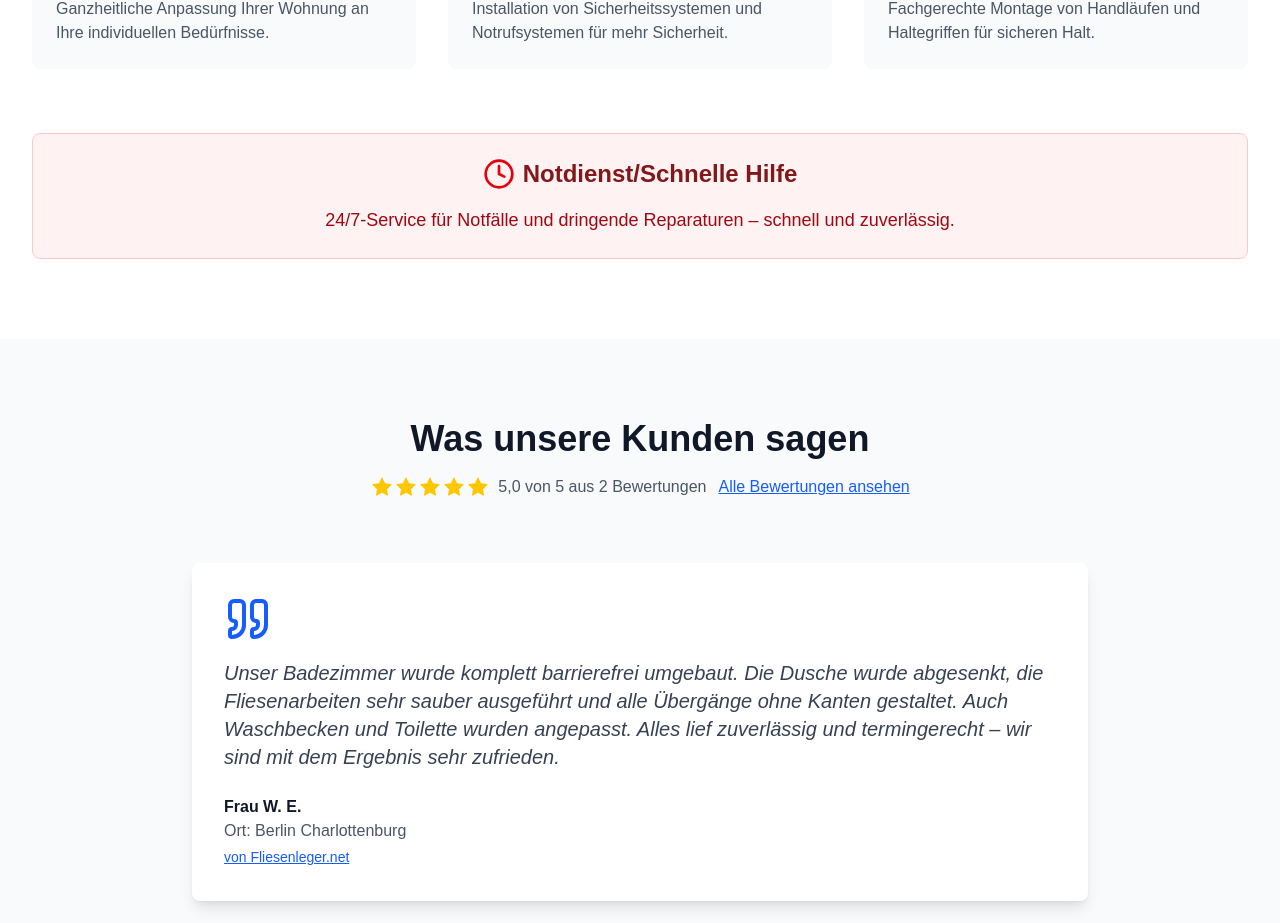
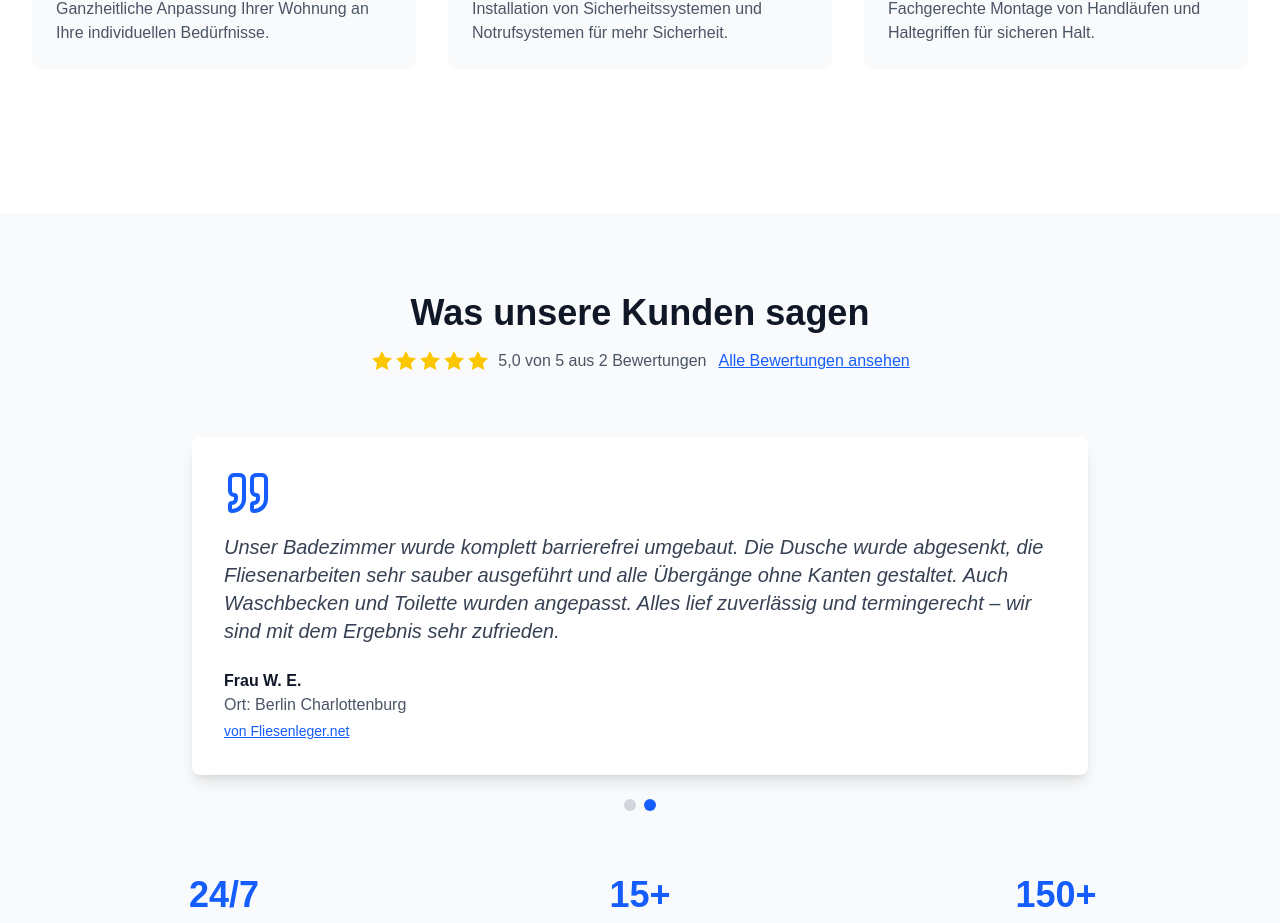
Before and after one commit to Hartoooooo/BBS, a Next.js app: page / in a window 1280 px wide. Shown: the part 1511-2434 px from the top of the page. Built offline with nearby package versions, Linux system fonts and the light colour scheme.

Commit message:
Remove Notdienst/Schnelle Hilfe section from Services

```diff
--- a/src/components/sections/Services.tsx
+++ b/src/components/sections/Services.tsx
@@ -75,16 +75,7 @@ const Services = () => {
           ))}
         </div>
 
-        {/* Notdienst Highlight */}
-        <div className="bg-red-50 border border-red-200 rounded-lg p-6 text-center">
-          <div className="flex items-center justify-center mb-4">
-            <Clock className="w-8 h-8 text-red-600 mr-2" />
-            <h3 className="text-2xl font-bold text-red-900">Notdienst/Schnelle Hilfe</h3>
-          </div>
-          <p className="text-red-800 text-lg">
-            24/7-Service für Notfälle und dringende Reparaturen – schnell und zuverlässig.
-          </p>
-        </div>
+        {/* Entfernt: Notdienst/Schnelle Hilfe */}
       </div>
     </section>
   );
```
